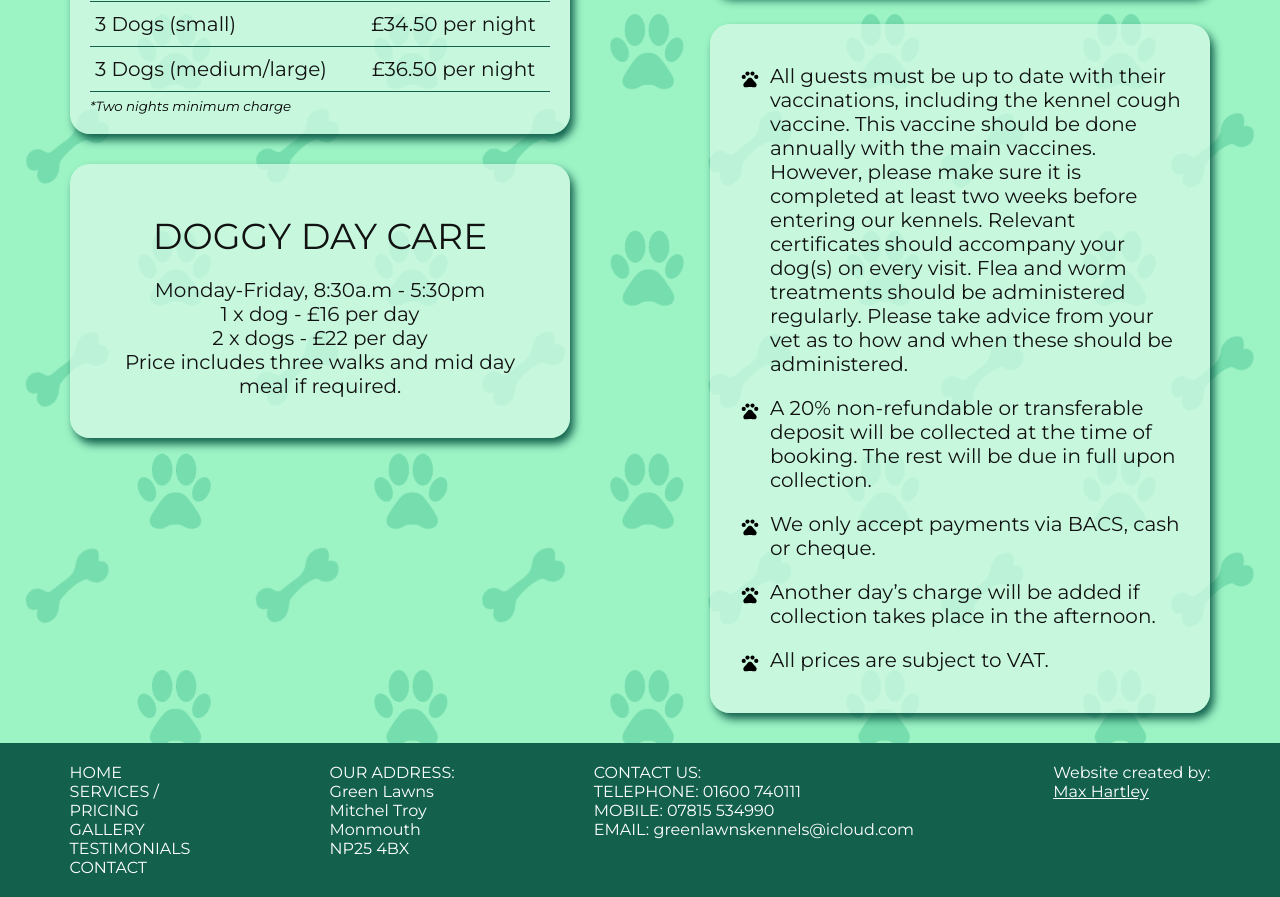
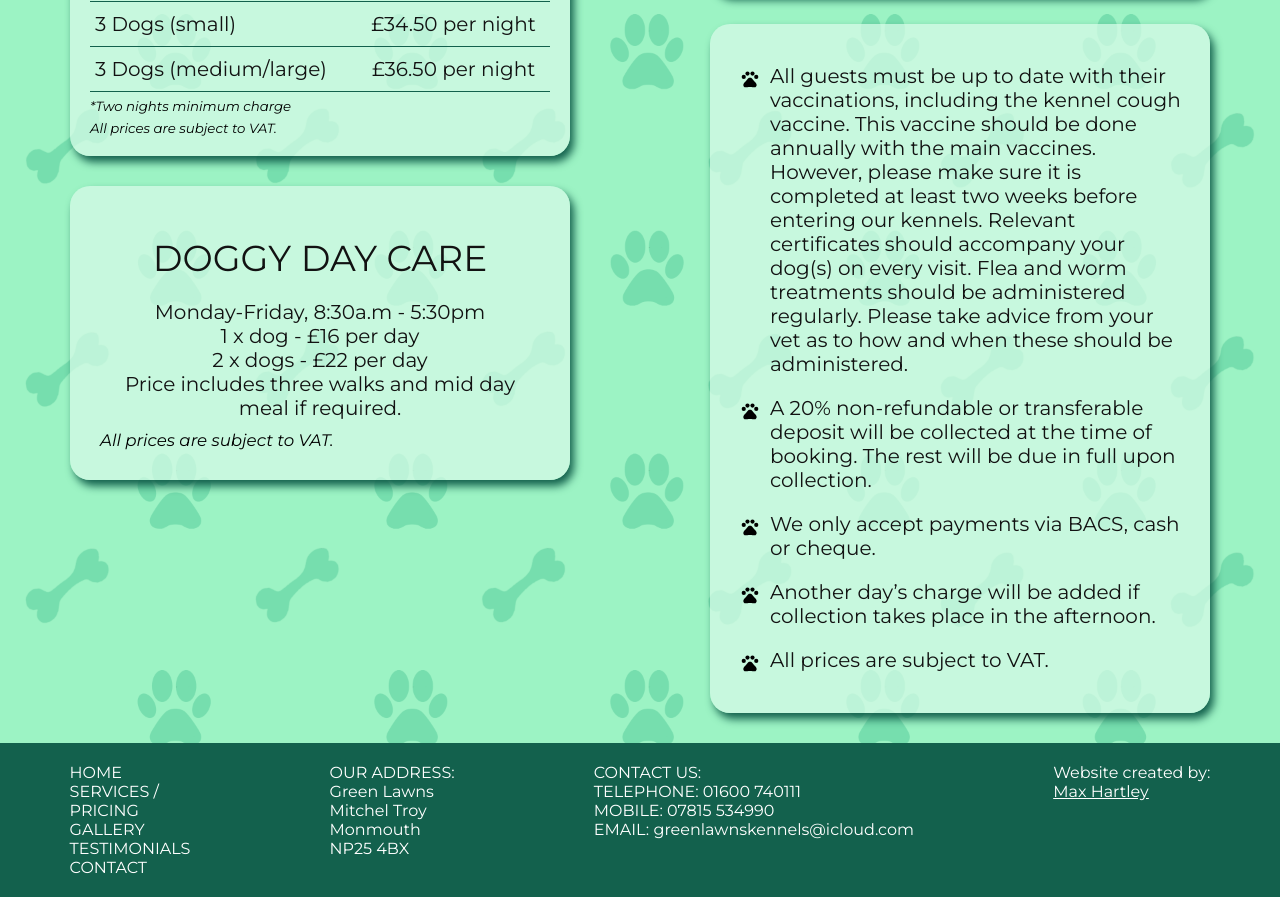
Before and after one commit to Velocima/green-lawns-next, a Next.js app: page /services in a window 1280 px wide. Shown: the part 1000-1897 px from the top of the page. Built offline with nearby package versions, Linux system fonts and the light colour scheme.

Commit message:
added further vat information to services

```diff
--- a/pages/services.jsx
+++ b/pages/services.jsx
@@ -108,6 +108,11 @@ export default function Services() {
 							</table>
 							<sub>
 								<em>*Two nights minimum charge</em>
+								<br />
+								<em>All prices are subject to VAT.</em>
+							</sub>
+							<sub>
+								<em></em>
 							</sub>
 						</div>
 						<div
@@ -125,6 +130,9 @@ export default function Services() {
 								<br />
 								Price includes three walks and mid day meal if required.
 							</p>
+							<sub className={style.doggyDaycareSub}>
+								<em>All prices are subject to VAT.</em>
+							</sub>
 						</div>
 					</section>
 					<section className={style.importantInformation}>
--- a/styles/services.module.css
+++ b/styles/services.module.css
@@ -115,6 +115,12 @@
 	font-size: 36px;
 	font-weight: 400;
 	padding: 20px;
+}
+
+.doggyDaycareSub {
+	width: 100%;
+	text-align: left;
+	display: block;
 }
 
 .tableContainer td {
```
